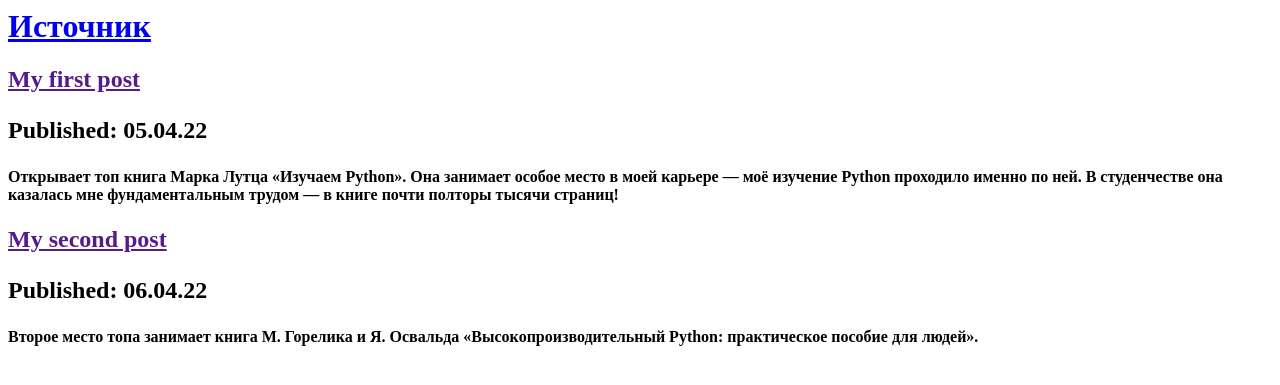
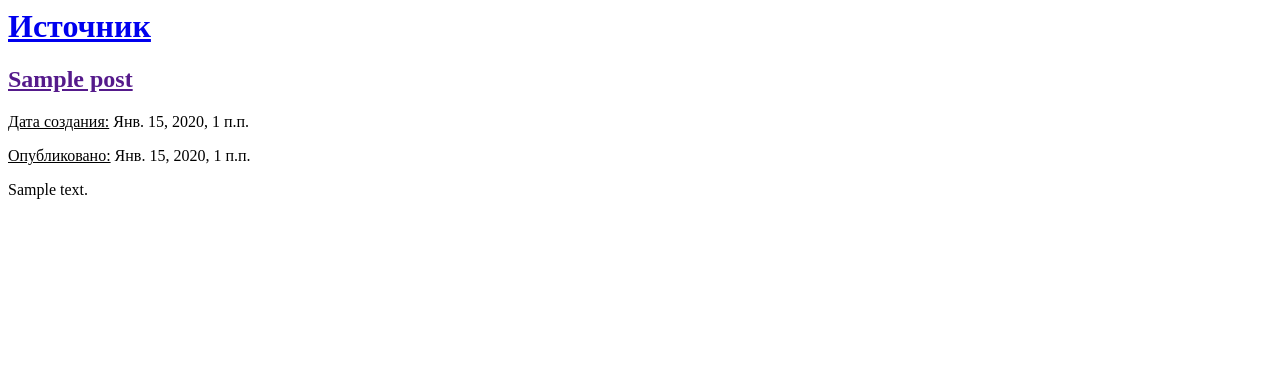
Before and after one commit to ssspiter/my-first-blog, a Django app: page / in a window 1280 px wide. Shown: the top 385 px of the page. Run offline with Django 3.2, Linux system fonts and the light colour scheme; tables that the repository leaves empty hold one stand-in row (values such as "Sample post").

Commit message:
Изменен вывод постов

```diff
--- a/blog/templates/blog/post_list.html
+++ b/blog/templates/blog/post_list.html
@@ -7,17 +7,14 @@
             <h1><a href="/" >Источник </a></h1>
         </div>
 
-        <div>
-            <h2><a href="">My first post</a><h2>
-            <p>Published: 05.04.22</p>
-            <h4><p>Открывает топ книга Марка Лутца «Изучаем Python». Она занимает особое место в моей карьере — моё изучение Python проходило именно по ней. В студенчестве она казалась мне фундаментальным трудом — в книге почти полторы тысячи страниц!</p></h4>
-        </div>
-
-        <div>
-            <h2><a href="">My second post</a><h2>
-            <p>Published: 06.04.22</p>
-            <h4><p>Второе место топа занимает книга М. Горелика и Я. Освальда «Высокопроизводительный Python: практическое пособие для людей».</p></h4>
-        </div>
+        {% for post in posts %}
+            <div>
+            <h2><a href=''>{{ post.title }}</a></h2>
+            <p><u>Дата создания:</u> {{ post.created_date }}</p>
+            <p><u>Опубликовано:</u> {{ post.published_date }}</p>
+            <p>{{ post.text | linebreaksbr }}</p>
+            </div>
+        {% endfor %}
 
     </body>
 </html>
--- a/blog/views.py
+++ b/blog/views.py
@@ -1,5 +1,11 @@
 from django.shortcuts import render
+from django.utils import timezone
+from .models import Post
 
 
 def post_list(request):
-    return render(request, 'blog/post_list.html', {})
+    posts = Post.objects.filter(published_date__lte=timezone.now()).order_by('published_date')
+    context = {
+        'posts':posts
+    }
+    return render(request, 'blog/post_list.html', context)
```
